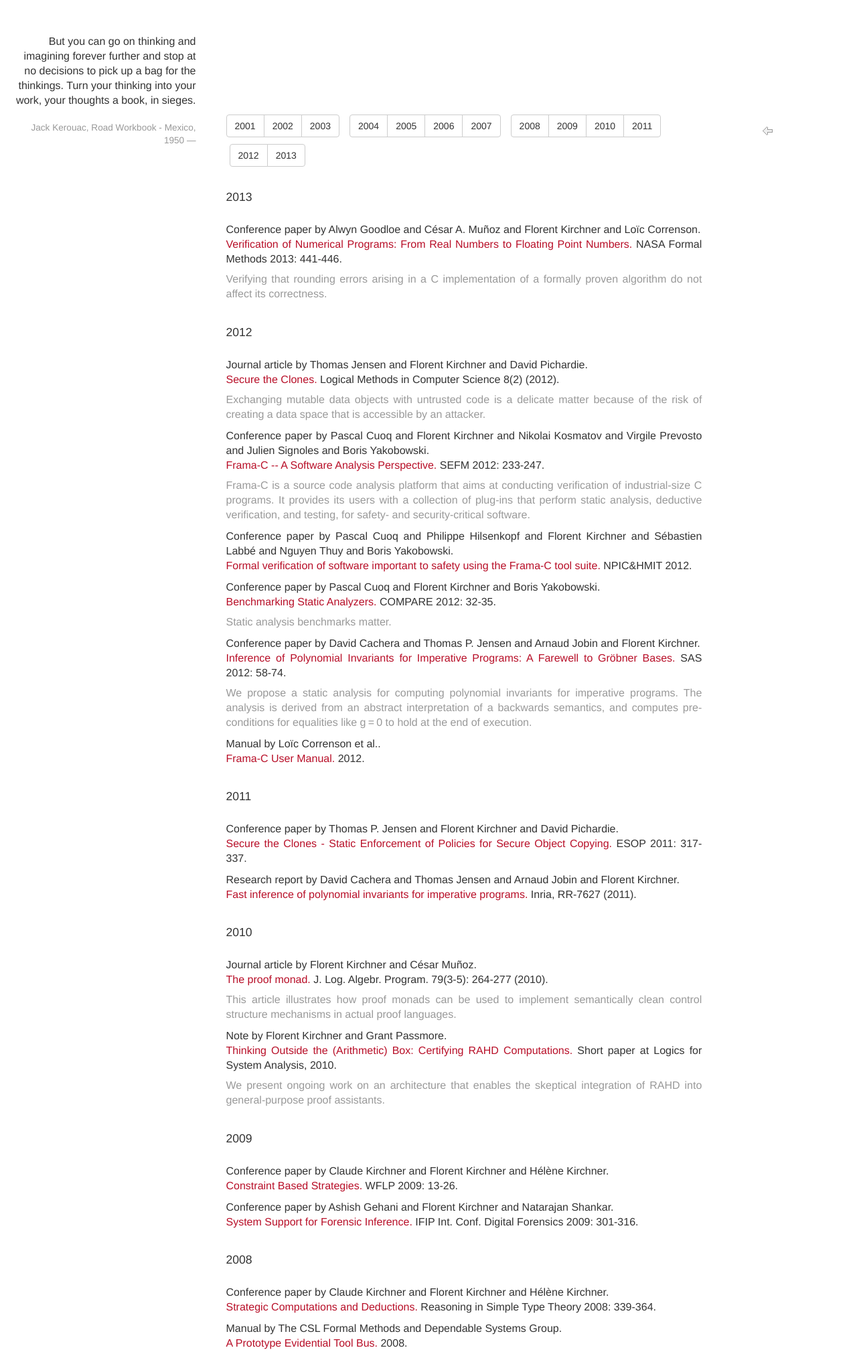
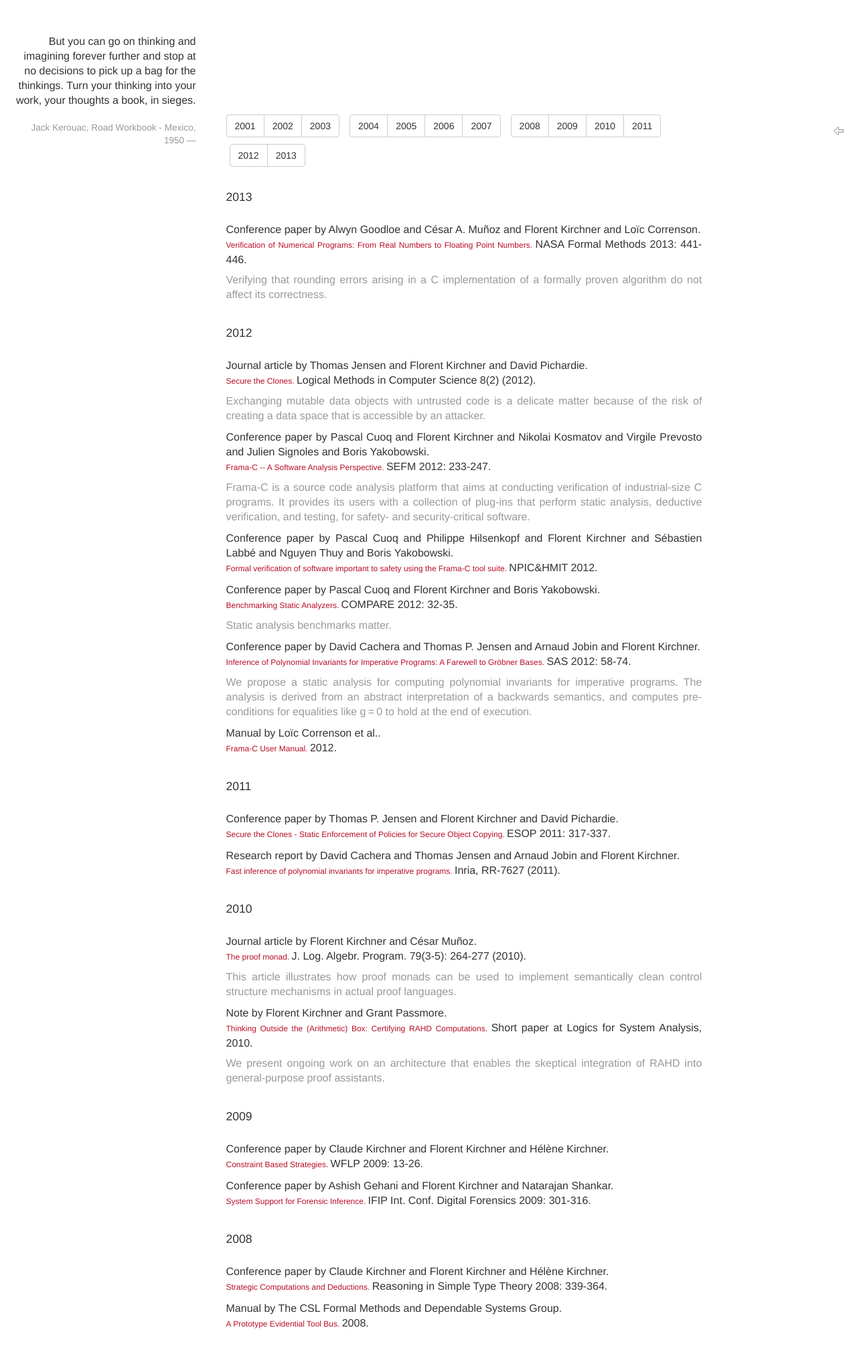
Before and after one commit to fkirchner/Webpage, a PHP site: page /bibliography.php in a window 1280 px wide. Shown: the top 2019 px of the page at 67% size. Run offline with PHP 8.4, Linux system fonts and the light colour scheme.

Commit message:
DIN attempt for titles.

```diff
--- a/assets/css/style.css
+++ b/assets/css/style.css
@@ -124,6 +124,7 @@ article > ul li.coauthors:before {
 article > ul li.title {
   display:      inline;
   color:        #B80F28;
+  font-size:    12px;
 }
 
 article > ul li.howpub {
--- a/bibliography.html
+++ b/bibliography.html
@@ -674,7 +674,7 @@
           </div><!--/bib2x-->
         </div> <!--/col-md -->
         <!-- Back to home -->
-        <div class="col-md-1 col-md-offset1">
+        <div class="col-md-1 col-md-offset-1">
           <div class="padded-max visible-lg visible-md"></div>
           <p><a class="inset pull-right" href="index.html"><img src="assets/img/ftkicons_larrow.png" style="margin-top:27px;"></a></p>
         </div><!--/span-->
@@ -684,9 +684,9 @@
     <footer>
       <p id="copyright" class="">ftk (c) 2013</p>
       <a href="http://www.w3.org/html/logo/" id="w3c">
-        <img src="assets/img/html5-badge-h-css3-semantics.png" width="100px" alt="HTML5 Powered with CSS3 / Styling, and Semantics" title="HTML5 Powered with CSS3 / Styling, and Semantics">
+	<img src="assets/img/html5-badge-h-css3-semantics.png" width="100px" alt="HTML5 Powered with CSS3 / Styling, and Semantics" title="HTML5 Powered with CSS3 / Styling, and Semantics">
       </a>
-    </footer>
+</footer>
 
   </body>
 </html>
--- a/bibliography.php
+++ b/bibliography.php
@@ -643,7 +643,7 @@
           </div><!--/bib2x-->
         </div> <!--/col-md -->
         <!-- Back to home -->
-        <div class="col-md-1 col-md-offset1">
+        <div class="col-md-1 col-md-offset-1">
           <div class="padded-max visible-lg visible-md"></div>
           <p><a class="inset pull-right" href="index.html"><img src="assets/img/ftkicons_larrow.png" style="margin-top:27px;"></a></p>
         </div><!--/span-->
```
Also changed, not shown: 1 other file.
